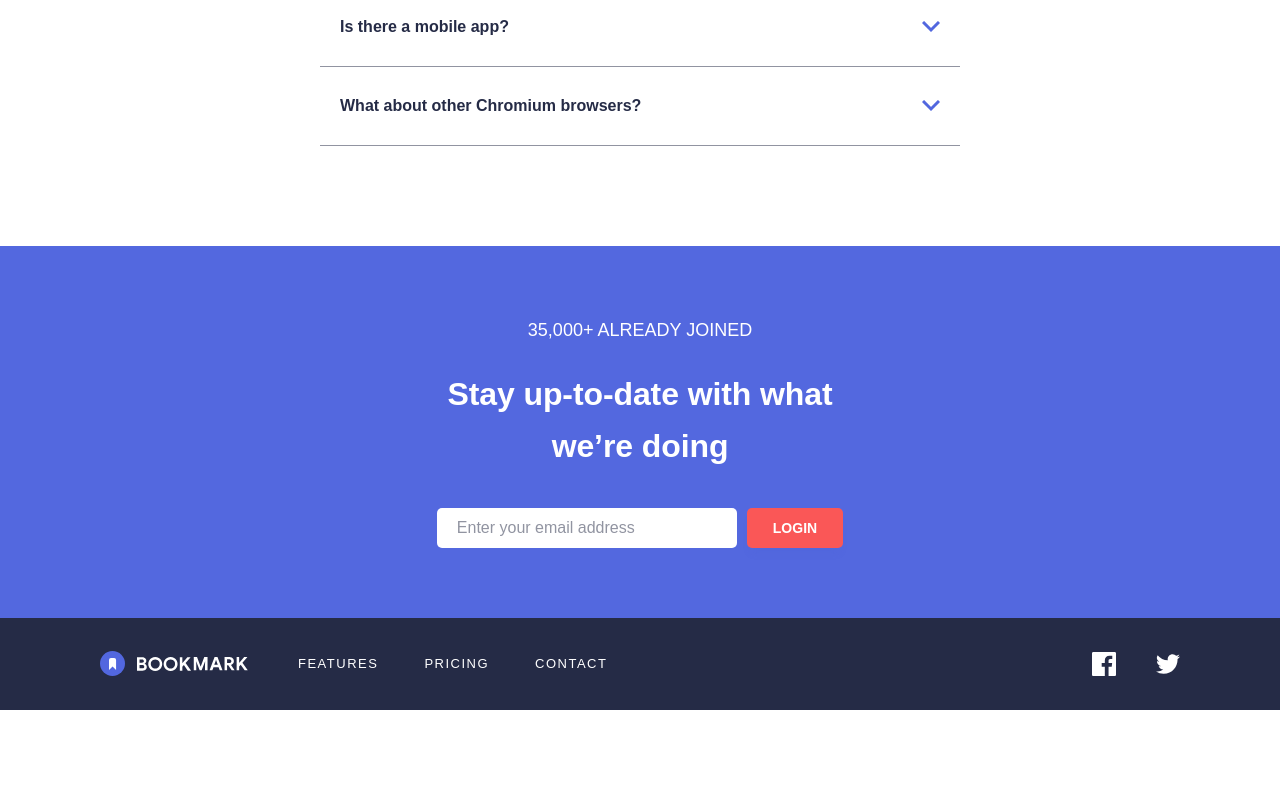
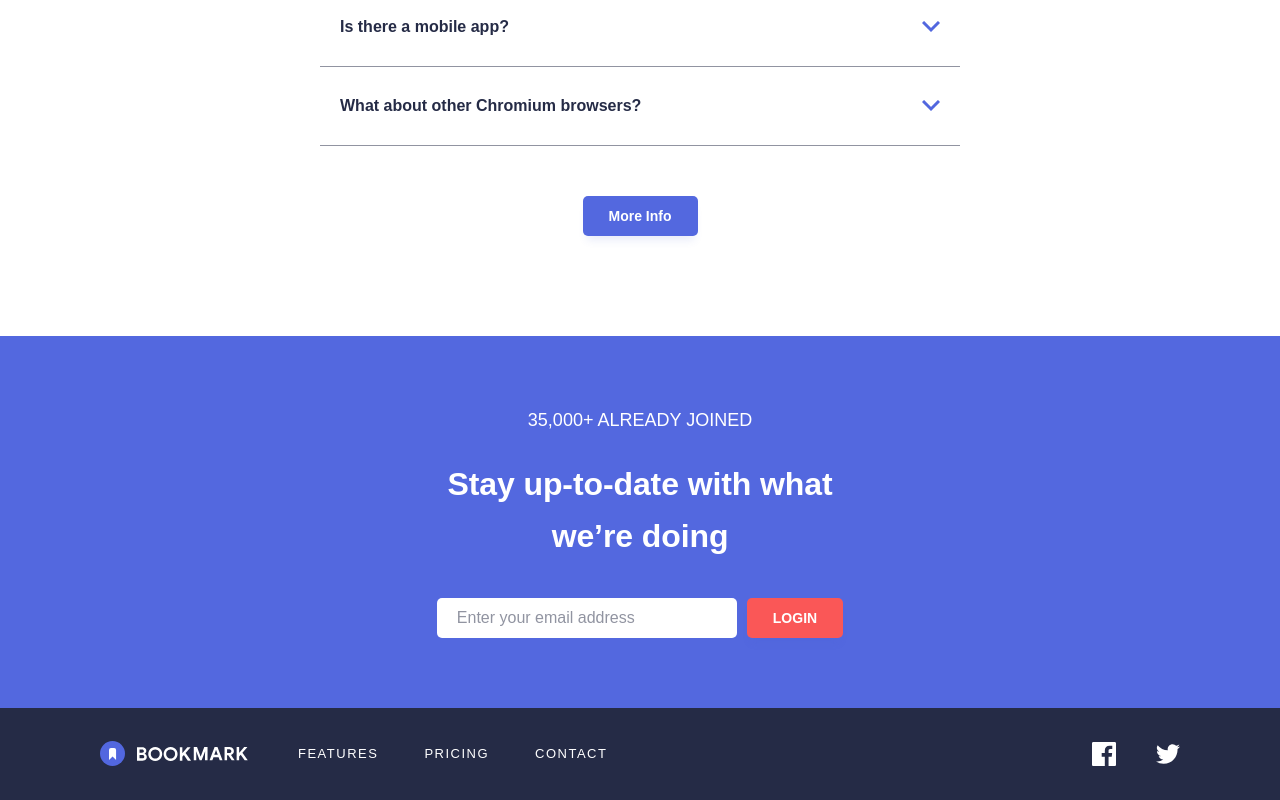
Before and after one commit to iadefidipe/bookmark-landing-page, a React (Create React App) app: page / in a window 1280 px wide. Shown: the part 1727-2527 px from the top of the page. Before the commit the page ends 2437 px from the top, so only its background shows below. Built offline with nearby package versions, Linux system fonts and the light colour scheme.

Commit message:
faq button add

```diff
--- a/src/App.js
+++ b/src/App.js
@@ -7,6 +7,7 @@ import theme from './data/theme';
 import Cta from './components/Cta';
 import Download from './components/Download';
 import FAQ from './components/FAQ';
+import Features from './components/Features';
 
 
 
@@ -18,6 +19,7 @@ function App() {
         <GlobalStyles />
         <Header theme={theme} />
         <Hero theme = {theme}/>
+        <Features theme={theme} />
         <Download theme = {theme} />
         <FAQ theme ={theme}/>
         <Cta theme={theme} />
--- a/src/components/FAQ.js
+++ b/src/components/FAQ.js
@@ -1,6 +1,7 @@
 import React, { useState } from 'react'
 import SectionIntro from './SectionIntro'
-import { FAQContainer, FAQuestion, StyledFAQ, MainContainer } from './style/FAQ.style'
+import { Button } from './style/Button.style'
+import { FAQContainer, FAQuestion, StyledFAQ, MainContainer, ButtonContainer } from './style/FAQ.style'
 
 
 const FAQ = ({theme}) => {
@@ -29,7 +30,13 @@ const FAQ = ({theme}) => {
                         { toggleFaq ===index && <p>{faq.answer}</p>}
                     </FAQContainer>
                 ) )}
+
+
             </MainContainer>
+            <ButtonContainer>
+                <Button bgcolor={theme.colors.pryBlue} color={theme.colors.white}> {theme.faqData.faqButton.text} </Button>
+            </ButtonContainer>
+
 
         </StyledFAQ>
     )
--- a/src/components/style/FAQ.style.js
+++ b/src/components/style/FAQ.style.js
@@ -2,6 +2,7 @@ import styled from "styled-components";
 
 export const StyledFAQ = styled.section`
     padding: 100px 0;
+
 `
 export const FAQContainer = styled.div`
 margin: 0 auto;
@@ -51,7 +52,11 @@ padding: 10px 0;
 `
 
 export const MainContainer = styled.div`
+    margin-top: 50px;
+`
 
-        margin-top: 50px;
-
+export const ButtonContainer = styled.div`
+    display: grid;
+    place-items: center;
+    margin-top: 50px;
 `
--- a/src/data/theme.js
+++ b/src/data/theme.js
@@ -74,11 +74,6 @@ const theme ={
       hamburger: hamburger,
       close:close,
       error:error
-    },
-    illustrations:{
-      feature1: feature1,
-      feature2: feature2,
-      feature3: feature3,
     },
     heroData:{
       title: 'A Simple Bookmark Manager',
@@ -165,6 +160,41 @@ const theme ={
         },
       ],
 
+    },
+    featureData : {
+      title: "Features",
+      subtitle:
+        "Our aim is to make it quick and easy for you to access your favourite websites. Your bookmarks sync between your devices so you can access them on the go.",
+      featureTitles: ["Simple Bookmarking", "Speedy Searching", "Easy Sharing"],
+      featureContent: [
+        {
+          image: feature1,
+          imageAlt: "an illustration of an item being clicked on a smart device",
+          title: "Bookmark in one click",
+          description:
+            "Organize your bookmarks however you like. Our simple drag-and-drop interface gives you complete control over how you manage your favourite sites.",
+          btnText: "More Info",
+          bntLink: "/",
+        },
+        {
+          image: feature2,
+          imageAlt: "an illustration depicting a search action on a smart device",
+          title: "Share your bookmarks",
+          description:
+            "Easily share your bookmarks and collections with others. Create a shareable link that you can send at the click of a button.",
+          btnText: "More Info",
+          bntLink: "/",
+        },
+        {
+          image: feature3,
+          imageAlt: "an illustration showing people sharing items online",
+          title: "Bookmark in one click",
+          description:
+            "Organize your bookmarks however you like. Our simple drag-and-drop interface gives you complete control over how you manage your favourite sites.",
+          btnText: "More Info",
+          bntLink: "/",
+        },
+      ],
     }
   }
 
```
